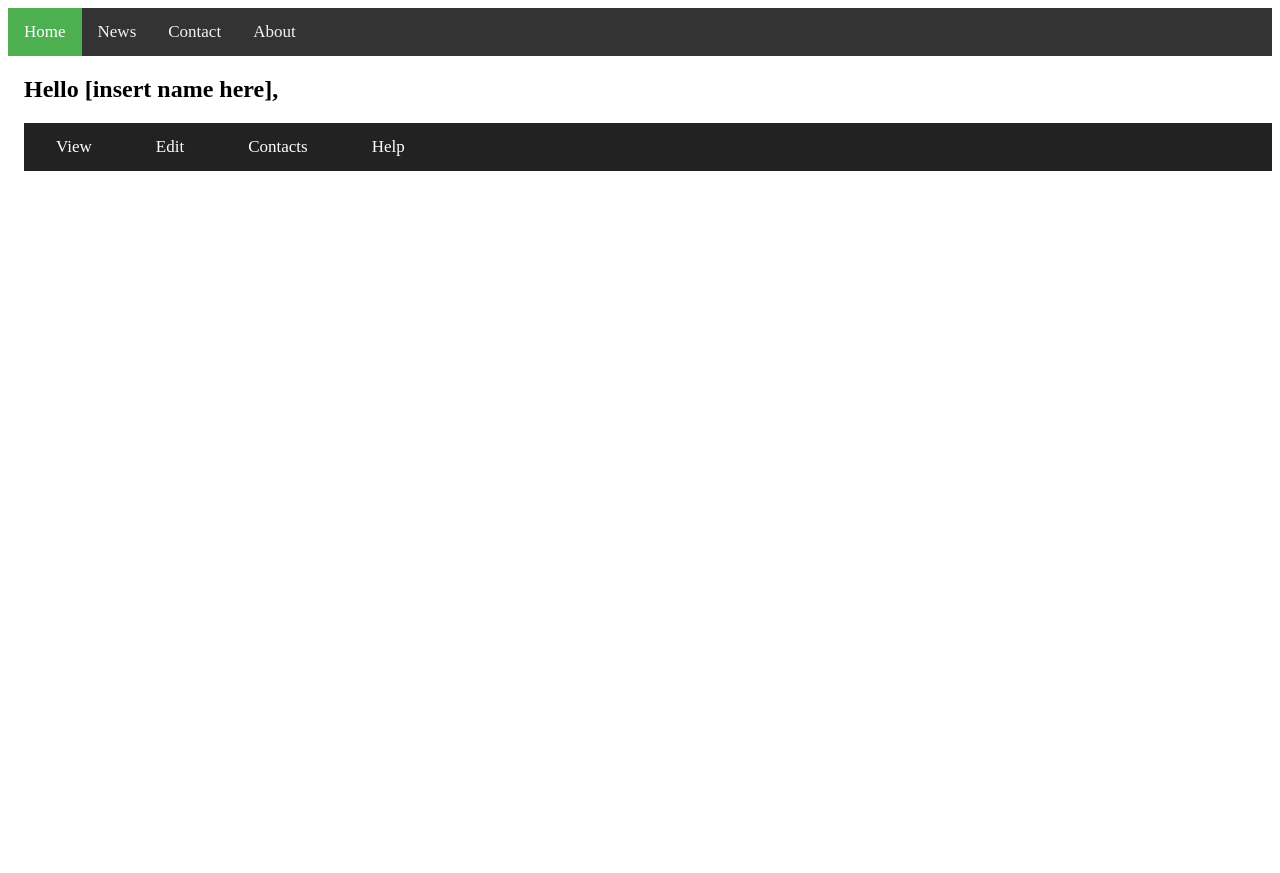
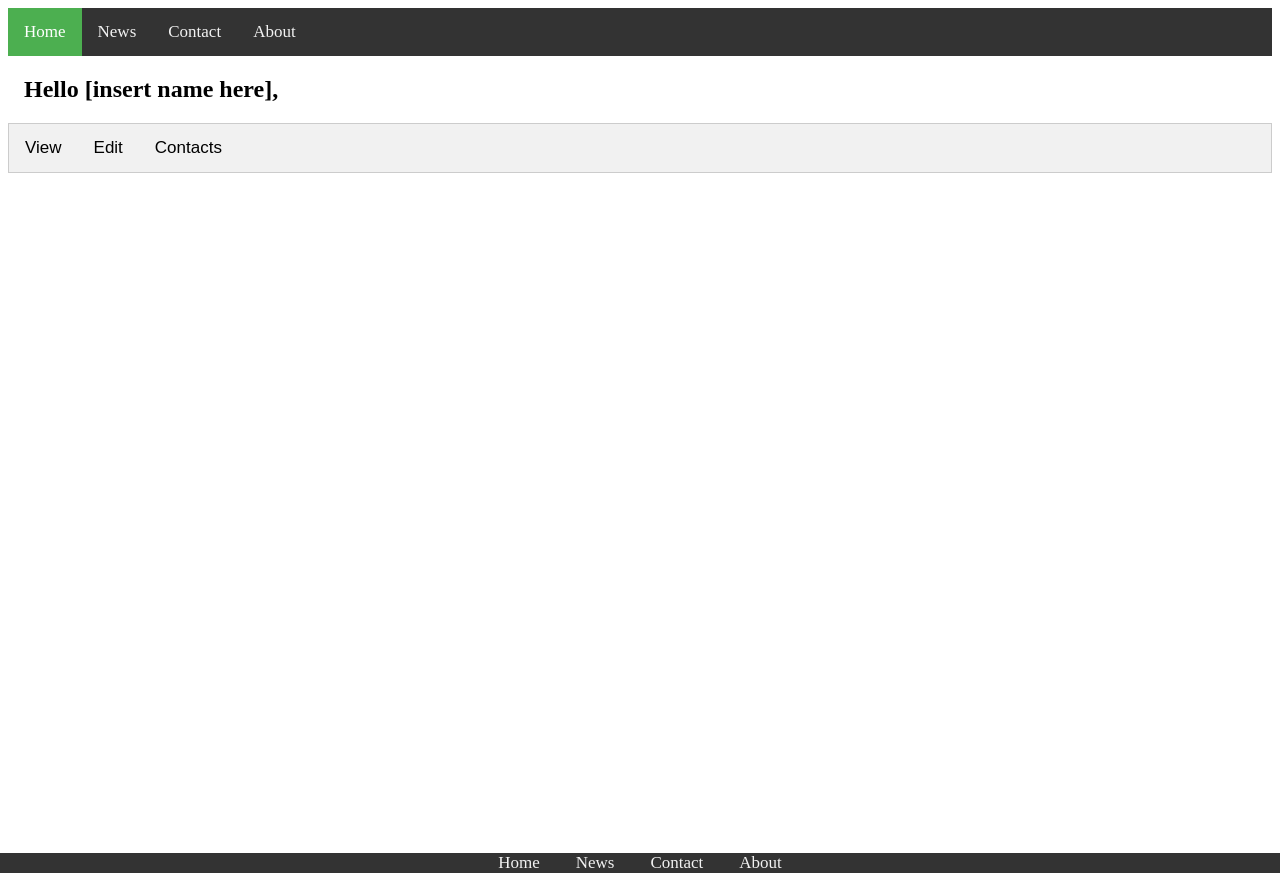
Before and after one commit to bsylve1996/CSC_3380_Dream_Team, a PHP site: page / in a window 1280 px wide. Run offline with PHP 8.4, Linux system fonts and the light colour scheme.

Commit message:
worked on html layout and css
worked on html skelton and css. used some js in html file
will have to move js to js file soon

```diff
--- a/manager/css/style.css
+++ b/manager/css/style.css
@@ -5,6 +5,7 @@ body {margin:0;font-family:Arial}
   overflow: hidden;
   background-color: #333;
 }
+
 
 .topnav a {
   float: left;
@@ -49,4 +50,68 @@ body {margin:0;font-family:Arial}
   color: blue;
 }
 
+.botnav {
+  overflow: hidden;
+  background-color: #333;
+  position: fixed;
+  left: 0;
+  bottom: 0;
+  width: 100%;
+  background-color: #333;
+  color: white;
+  text-align: center;
+}
+
+.botnav a {
+
+  color: #f2f2f2;
+  text-align: center;
+  padding: 14px 16px;
+  text-decoration: none;
+  font-size: 17px;
+}
+
+.botnav a:hover {
+  background-color: #ddd;
+  color: blue;
+}
+
+
+/* Style the tab */
+.tab {
+    overflow: hidden;
+    border: 1px solid #ccc;
+    background-color: #f1f1f1;
+}
+
+/* Style the buttons inside the tab */
+.tab button {
+    background-color: inherit;
+    float: left;
+    border: none;
+    outline: none;
+    cursor: pointer;
+    padding: 14px 16px;
+    transition: 0.3s;
+    font-size: 17px;
+}
+
+/* Change background color of buttons on hover */
+.tab button:hover {
+    background-color: #ddd;
+}
+
+/* Create an active/current tablink class */
+.tab button.active {
+    background-color: #ccc;
+}
+
+/* Style the tab content */
+.tabcontent {
+    display: none;
+    padding: 6px 12px;
+    border: 1px solid #ccc;
+    border-top: none;
+}
+
 </style>
--- a/manager/index.html
+++ b/manager/index.html
@@ -14,7 +14,7 @@
     </style>
   </head>
 <body>
-
+<!--temp nav bar-->
 <div class="topnav">
   <a class="active" href="#home">Home</a>
   <a href="#news">News</a>
@@ -24,16 +24,64 @@
 
 <div style="padding-left:16px">
   <h2>Hello [insert name here], </h2>
-
+ <!--
 <div class="midnav">
   <a class="notactive" href="#view-schedual">View</a>
   <a href="#edit">Edit</a>
   <a href="#contacts">Contacts</a>
   <a href="#help">Help</a>
 </div>
+-->
+
+</div>
 
 
+<div class="tab">
+  <button class="tablinks" onclick="openAction(event, 'View')">View</button>
+  <button class="tablinks" onclick="openAction(event, 'Edit')">Edit</button>
+  <button class="tablinks" onclick="openAction(event, 'Contacts')">Contacts</button>
 </div>
+
+<div id="View" class="tabcontent">
+  <h3>View</h3>
+  <p>View this allows the user to view the calendar as the other users see it with hidden.</p>
+</div>
+
+<div id="Edit" class="tabcontent">
+  <h3>Edit</h3>
+  <p>This feature allows the user to edit a mass calendar with selected users.</p>
+</div>
+
+<div id="Contacts" class="tabcontent">
+  <h3>Contacts</h3>
+  <p>Contacts are listed here.</p>
+</div>
+
+<div id ="BotNavBar" class="botnav">
+   <a class="active" href="#home">Home</a>
+  <a href="#news">News</a>
+  <a href="#contact">Contact</a>
+  <a href="#about">About</a>
+</div>
+
+<!-- java script for changing info in the tabs-->
+<script>
+function openAction(evt, cityName) {
+    var i, tabcontent, tablinks;
+    tabcontent = document.getElementsByClassName("tabcontent");
+    for (i = 0; i < tabcontent.length; i++) {
+        tabcontent[i].style.display = "none";
+    }
+    tablinks = document.getElementsByClassName("tablinks");
+    for (i = 0; i < tablinks.length; i++) {
+        tablinks[i].className = tablinks[i].className.replace(" active", "");
+    }
+    document.getElementById(cityName).style.display = "block";
+    evt.currentTarget.className += " active";
+}
+</script>
+
+
 
 </body>
 
```
